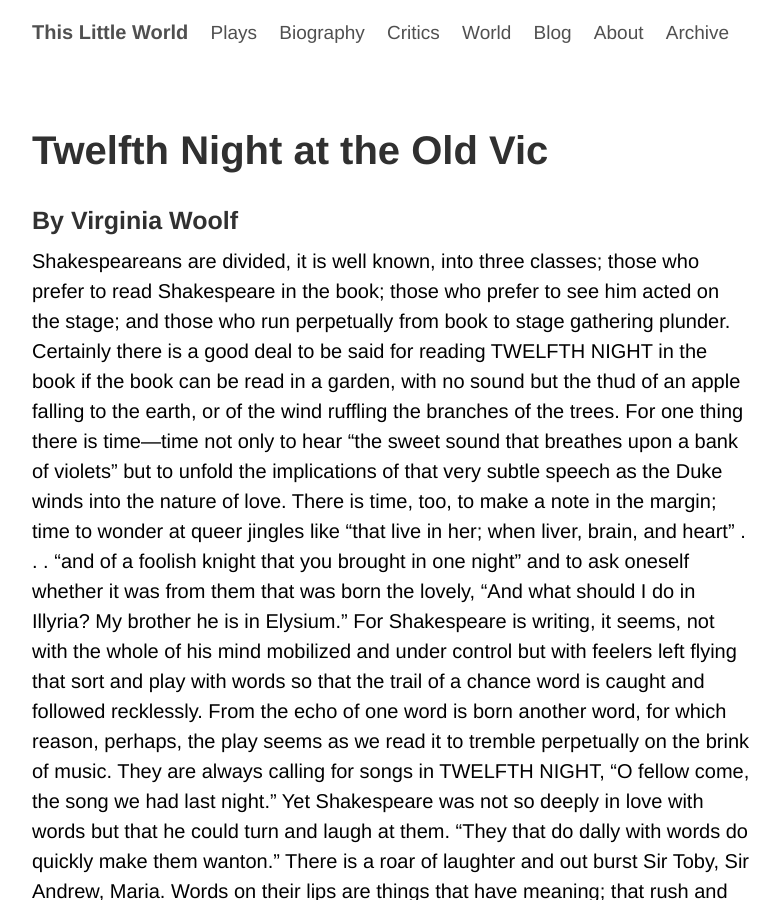
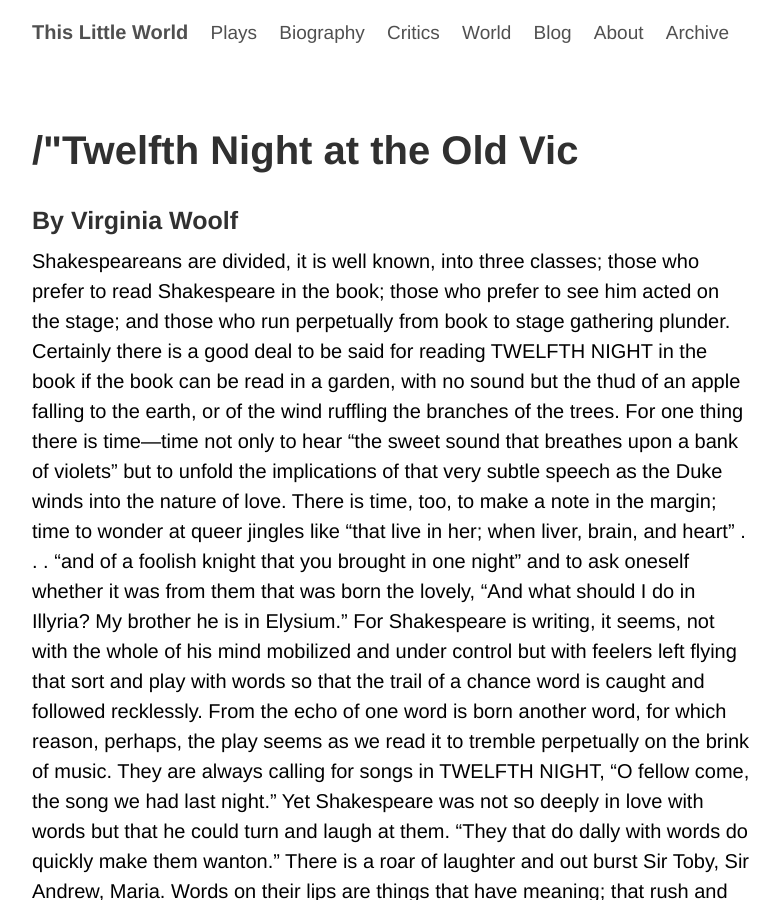
Before and after one commit to ThisLittleWorld/ThisLittleWorld.github.io, a Jekyll site: the page built from pages/critics/woolf.stage.md, in a window 1280 px wide and 900 px high. Shown: the whole window, without its empty margins (248-1028 px from the left). Built offline with Jekyll 4.4.1, drawn with Linux system fonts in a browser that asks for light colours; Markdown is read by kramdown in place of the engine named in the settings.

```diff
--- a/pages/critics/woolf.stage.md
+++ b/pages/critics/woolf.stage.md
@@ -1,6 +1,6 @@
 ---
 layout: page
-title: Twelfth Night at the Old Vic
+title: /"Twelfth Night at the Old Vic
 permalink: "/woolf.stage/"
 ---
 ### By Virginia Woolf
```
